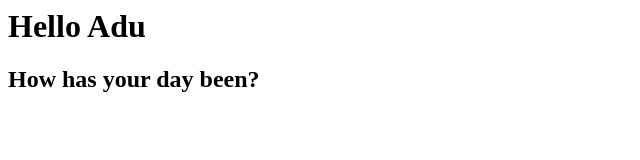
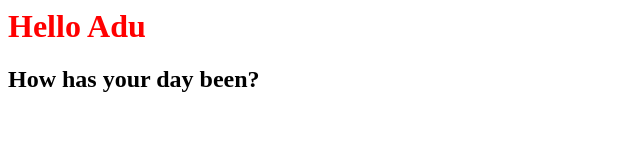
Before and after one commit to Adunola10/my_new_website, a plain HTML site: page index.html in a window 1280 px wide. Shown: the whole page, without its empty margins (0-640 px from the left). Drawn offline with Linux system fonts and the light colour scheme.

Commit message:
changed header colour

```diff
--- a/index.html
+++ b/index.html
@@ -1,2 +1,7 @@
-<h1>Hello Adu</h1>
-<h2>How has your day been?</h2>
+<head>
+  <link rel="stylesheet" href="style.css"/>
+</head>
+<body>
+  <h1>Hello Adu</h1>
+  <h2>How has your day been?</h2>
+</body>
--- /dev/null
+++ b/style.css
@@ -0,0 +1,3 @@
+h1{
+  color:red;
+}
```
